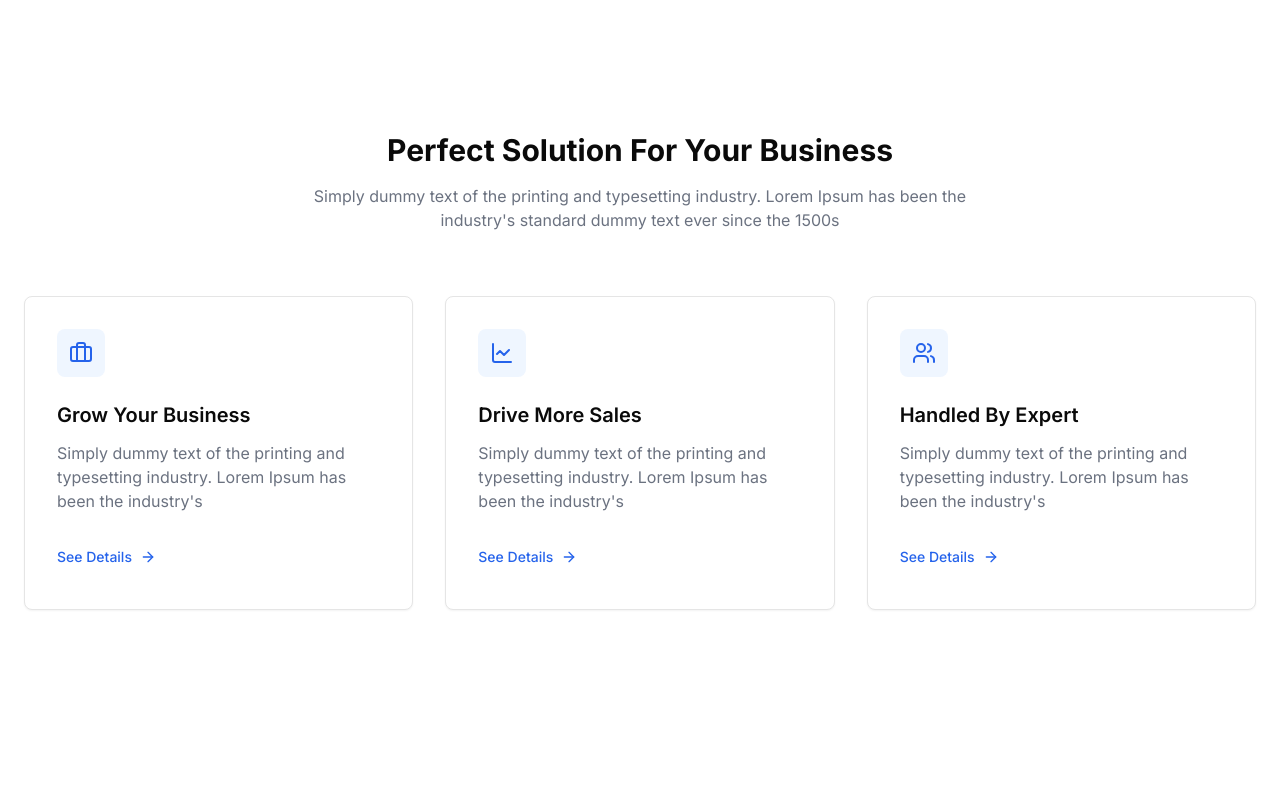
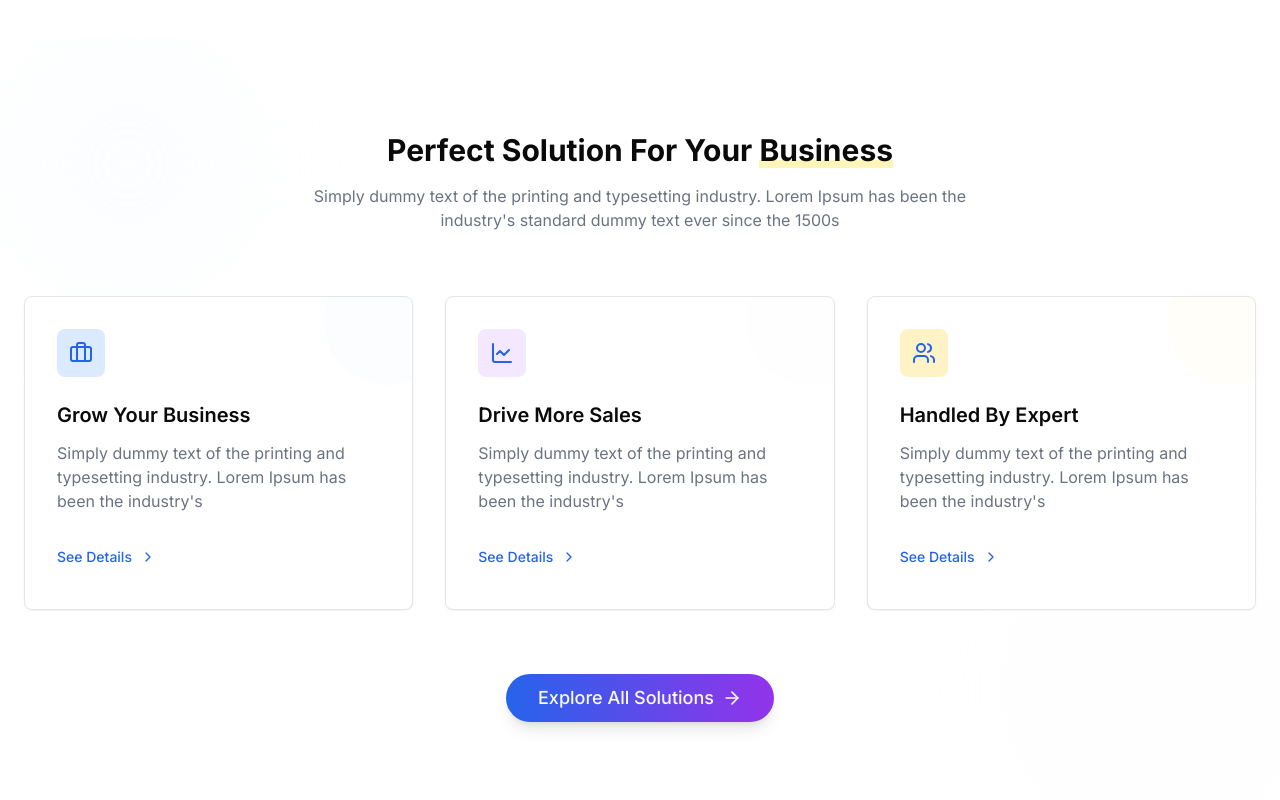
Before and after one commit to YasserEsam/Elevate-soft, a Next.js app: page / in a window 1280 px wide. Shown: the part 780-1580 px from the top of the page. Built offline with nearby package versions, Linux system fonts and the light colour scheme.

Commit message:
style : give the solutions section a better style

```diff
--- a/components/sections/Solutions.tsx
+++ b/components/sections/Solutions.tsx
@@ -1,53 +1,123 @@
 "use client";
 import { Button } from "@/components/ui/button";
 import { Card } from "@/components/ui/card";
-import { ArrowRight, Briefcase, LineChart, Users } from "lucide-react";
+import { ArrowRight, Briefcase, LineChart, Users, Sparkles, ChevronRight } from "lucide-react";
+import { motion } from "framer-motion";
+import { useInView } from "react-intersection-observer";
 
 const features = [
   {
     title: "Grow Your Business",
     description: "Simply dummy text of the printing and typesetting industry. Lorem Ipsum has been the industry's",
     icon: Briefcase,
-    link: "See Details"
+    link: "See Details",
+    accentColor: "bg-blue-100"
   },
   {
     title: "Drive More Sales",
     description: "Simply dummy text of the printing and typesetting industry. Lorem Ipsum has been the industry's",
     icon: LineChart,
-    link: "See Details"
+    link: "See Details",
+    accentColor: "bg-purple-100"
   },
   {
     title: "Handled By Expert",
     description: "Simply dummy text of the printing and typesetting industry. Lorem Ipsum has been the industry's",
     icon: Users,
-    link: "See Details"
+    link: "See Details",
+    accentColor: "bg-amber-100"
   }
 ];
 
+const FeatureCard = ({ feature, index }) => {
+  const [ref, inView] = useInView({
+    triggerOnce: true,
+    threshold: 0.1,
+  });
+
+  return (
+    <motion.div
+      ref={ref}
+      initial={{ opacity: 0, y: 20 }}
+      animate={inView ? { opacity: 1, y: 0 } : {}}
+      transition={{ duration: 0.5, delay: index * 0.1 }}
+    >
+      <Card className="p-8 hover:shadow-lg transition-all duration-300 group relative overflow-hidden h-full">
+        {/* Decorative elements */}
+        <div className={`absolute -top-10 -right-10 w-32 h-32 rounded-full ${feature.accentColor} opacity-10 group-hover:opacity-20 transition-opacity duration-500`}></div>
+        <Sparkles className="absolute top-4 right-4 h-6 w-6 text-yellow-400 opacity-0 group-hover:opacity-100 transition-opacity duration-300" />
+
+        <div className={`w-12 h-12 rounded-lg ${feature.accentColor} flex items-center justify-center mb-6 relative z-10`}>
+          <feature.icon className="h-6 w-6 text-blue-600" />
+        </div>
+
+        <h3 className="text-xl font-semibold mb-3 relative z-10">{feature.title}</h3>
+        <p className="text-gray-500 mb-6 relative z-10">{feature.description}</p>
+
+        <Button
+          variant="link"
+          className="p-0 text-blue-600 font-medium group-hover:text-blue-800 transition-colors relative z-10"
+        >
+          {feature.link}
+          <motion.span
+            initial={{ x: 0 }}
+            whileHover={{ x: 5 }}
+            transition={{ type: "spring", stiffness: 300 }}
+            className="inline-flex items-center"
+          >
+            <ChevronRight className="ml-2 h-4 w-4" />
+          </motion.span>
+        </Button>
+      </Card>
+    </motion.div>
+  );
+};
+
 export default function Solutions() {
   return (
-    <section className="py-24">
-      <div className="max-w-7xl mx-auto px-4 md:px-6">
-        <div className="text-center mb-16">
-          <h2 className="text-3xl font-bold mb-4">Perfect Solution For Your Business</h2>
+    <section className="py-24 relative">
+      {/* Decorative background elements */}
+      <div className="absolute inset-0 overflow-hidden pointer-events-none">
+        <div className="absolute top-0 left-0 w-64 h-64 bg-blue-50 rounded-full filter blur-3xl opacity-20"></div>
+        <div className="absolute bottom-0 right-0 w-64 h-64 bg-purple-50 rounded-full filter blur-3xl opacity-20"></div>
+      </div>
+
+      <div className="max-w-7xl mx-auto px-4 md:px-6 relative z-10">
+        <motion.div
+          className="text-center mb-16"
+          initial={{ opacity: 0, y: -20 }}
+          animate={{ opacity: 1, y: 0 }}
+          transition={{ duration: 0.5 }}
+        >
+          <h2 className="text-3xl font-bold mb-4">
+            Perfect Solution For Your{" "}
+            <span className="relative inline-block">
+              <span className="relative z-10">Business</span>
+              <span className="absolute bottom-0 left-0 w-full h-2 bg-yellow-200 opacity-60 -z-0"></span>
+            </span>
+          </h2>
           <p className="text-gray-500 max-w-2xl mx-auto">
             Simply dummy text of the printing and typesetting industry. Lorem Ipsum has been the industry&apos;s standard dummy text ever since the 1500s
           </p>
-        </div>
+        </motion.div>
+
         <div className="grid md:grid-cols-3 gap-8">
           {features.map((feature, index) => (
-            <Card key={index} className="p-8 hover:shadow-lg transition-shadow">
-              <div className="w-12 h-12 rounded-lg bg-blue-50 flex items-center justify-center mb-6">
-                <feature.icon className="h-6 w-6 text-blue-600" />
-              </div>
-              <h3 className="text-xl font-semibold mb-3">{feature.title}</h3>
-              <p className="text-gray-500 mb-6">{feature.description}</p>
-              <Button variant="link" className="p-0 text-blue-600 font-medium">
-                {feature.link} <ArrowRight className="ml-2 h-4 w-4" />
-              </Button>
-            </Card>
+            <FeatureCard key={index} feature={feature} index={index} />
           ))}
         </div>
+
+        {/* Optional CTA at bottom */}
+        <motion.div
+          className="mt-16 text-center"
+          whileHover={{ scale: 1.02 }}
+          transition={{ type: "spring", stiffness: 400 }}
+        >
+          <Button className="px-8 py-6 text-lg font-medium rounded-full bg-gradient-to-r from-blue-600 to-purple-600 hover:from-blue-700 hover:to-purple-700 shadow-lg">
+            Explore All Solutions
+            <ArrowRight className="ml-2 h-5 w-5" />
+          </Button>
+        </motion.div>
       </div>
     </section>
   );
--- a/package.json
+++ b/package.json
@@ -60,6 +60,7 @@
     "react-day-picker": "^8.10.1",
     "react-dom": "18.2.0",
     "react-hook-form": "^7.53.0",
+    "react-intersection-observer": "^9.16.0",
     "react-resizable-panels": "^2.1.3",
     "react-responsive": "^10.0.1",
     "recharts": "^2.12.7",
```
Also changed, not shown: 1 other file (tests, documents, lock files or other folders).
